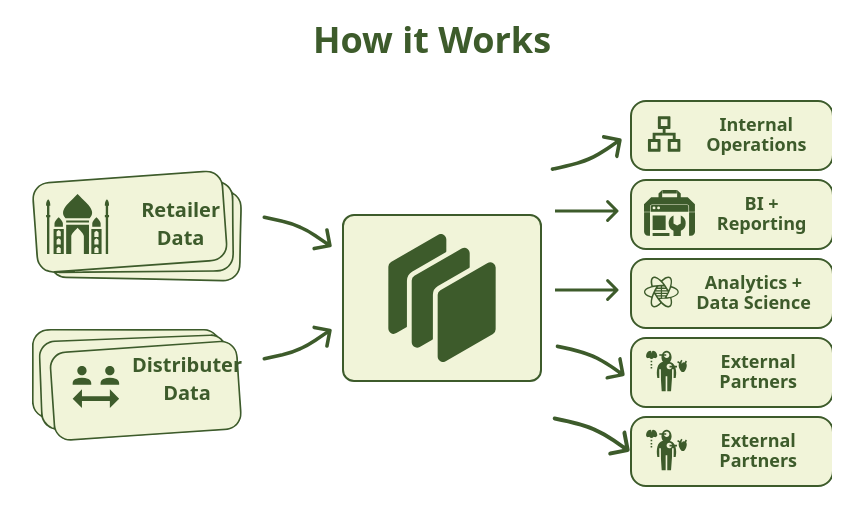
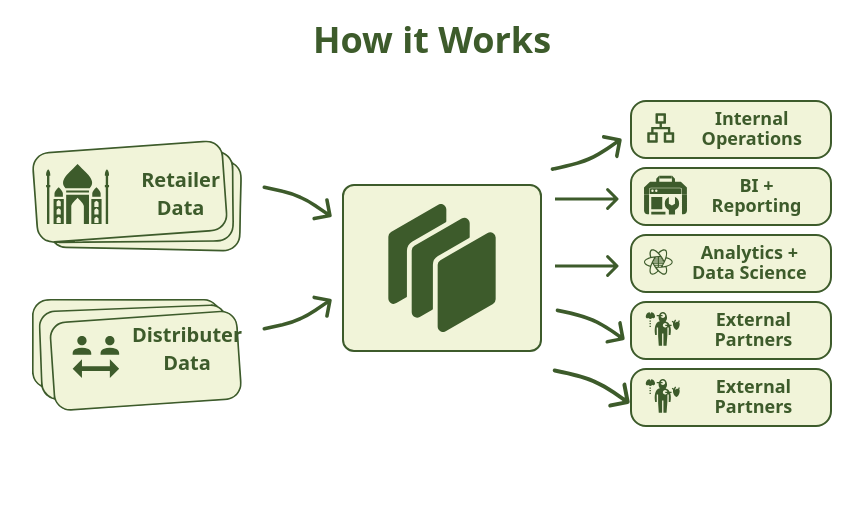
Before and after one commit to rakibulhasan-bu/react-dynamic-component, a React (Vite) app: page / in a window 1280 px wide. Shown: the top 526 px of the page, without its empty margins (208-1071 px from the left). Built offline with nearby package versions, Linux system fonts and the light colour scheme.

Commit message:
updated responsive ness

```diff
--- a/src/DynamicComponent/DynamicComponent.jsx
+++ b/src/DynamicComponent/DynamicComponent.jsx
@@ -294,11 +294,13 @@ const DynamicComponent = ({
 
                 <div
                   style={{ backgroundColor: bgcolor, borderColor }}
-                  className="max-w-28 bg-black md:max-w-52 lg:max-w-[240px] border md:border-2 rounded-lg md:rounded-2xl flex items-center pr-3 md:pr-[16px] pl-3 pt-[2px] pb-[5px]"
+                  className="max-w-28 md:max-w-52 lg:max-w-[240px] border md:border-2 rounded-lg md:rounded-2xl flex items-center pr-3 md:pr-[16px] pl-3 pt-[2px] pb-[5px]"
                 >
                   <Icon
                     style={{ color }}
-                    className={`text-2xl md:text-4xl lg:text-6xl`}
+                    className={`text-2xl md:text-4xl ${
+                      length === 5 ? "lg:text-5xl" : "lg:text-6xl"
+                    } `}
                   />
                   <div className="text-center ml-1 md:ml-3">
                     <h2
```
